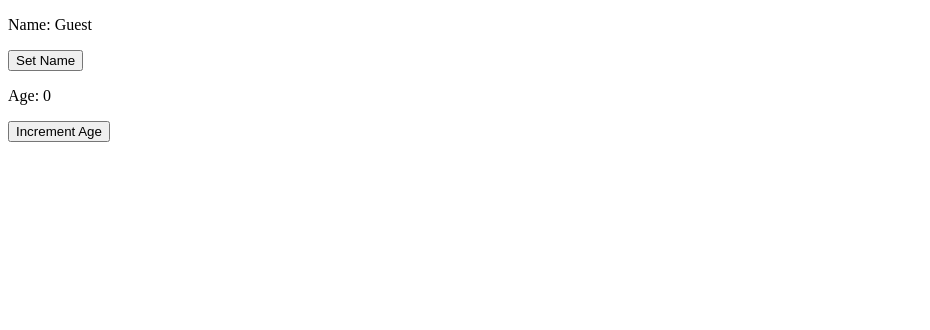
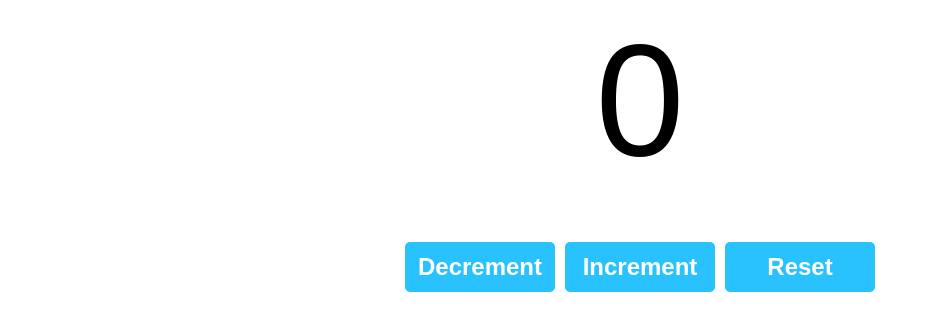
Before and after one commit to saviinda/ReactJs-, a React (Vite) app: page / in a window 1280 px wide. Shown: the top 330 px of the page, without its empty margins (0-930 px from the left). Built offline with nearby package versions, Linux system fonts and the light colour scheme.

Commit message:
counter created

```diff
--- a/src/App.jsx
+++ b/src/App.jsx
@@ -1,8 +1,8 @@
-import MyComponent from './MyComponent.jsx'
+import Counter from './Counter.jsx'
 
 function App() {
   return(
-    <MyComponent/>
+    <Counter/>
   );
 }
 
--- /dev/null
+++ b/src/Counter.jsx
@@ -0,0 +1,26 @@
+import React, {useState} from 'react';
+
+function Counter(){
+    const [count,setCount] = useState(0);
+
+    const increment = () => {
+        setCount(count + 1 );
+    }
+    const decrement = () => {
+        setCount(count - 1);
+    }
+    const reset = () => {
+        setCount(0);
+    }
+
+    return (
+        <div className="counter-container">
+            <p className="disp">{count}</p>
+            <button className="btn" onClick={decrement}>Decrement</button>
+            <button className="btn" onClick={increment}>Increment</button>
+            <button className="btn" onClick={reset}>Reset</button>
+        </div>
+    );
+}
+
+export default Counter
--- a/src/index.css
+++ b/src/index.css
@@ -0,0 +1,24 @@
+.counter-container{
+    text-align: center;
+    font-family:Arial, sans-serif;
+}
+.disp{
+    font-size:10em;
+    margin-top:0;
+    margin-bottom:50px;
+}
+.btn{
+    width:150px;
+    height: 50px;
+    font-size:1.5em;
+    font-weight:bold;
+    margin:0px 5px;
+    background-color: hsl(197, 100%, 58%);
+    color:white;
+    border:none;
+    border-radius: 5px;
+    cursor:pointer;
+}
+.btn:hover{
+    background-color: hsl(197, 100%, 48%);
+}
```
